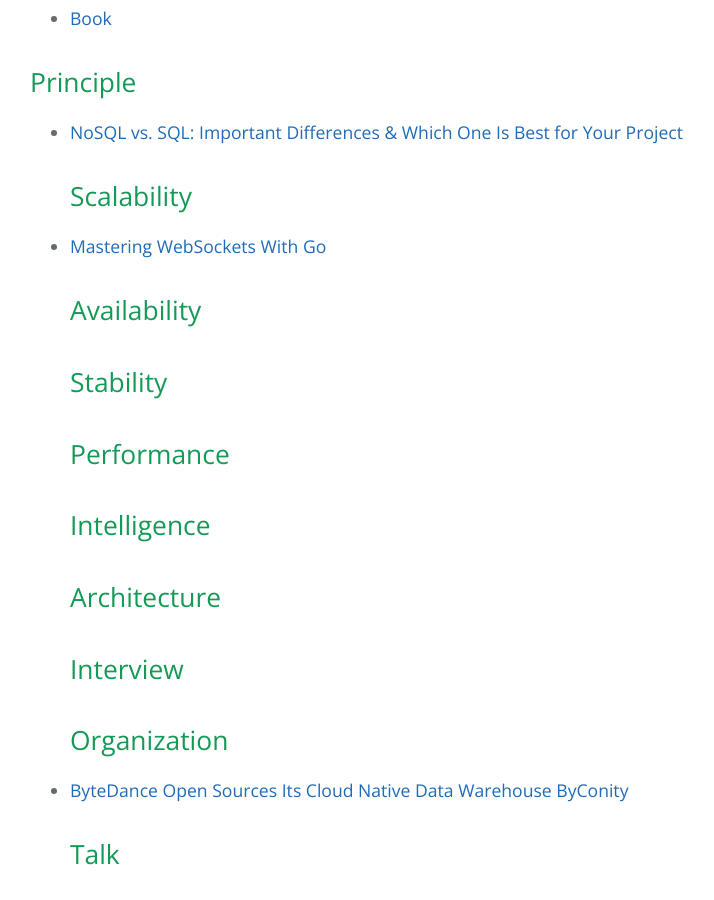
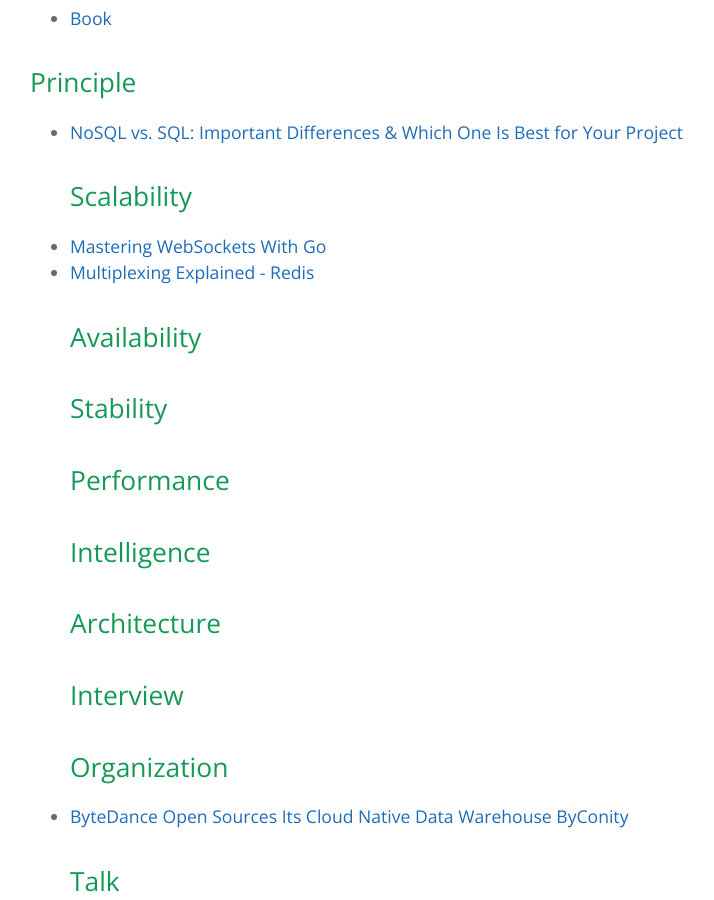
Before and after one commit to bienkma/bienkma.github.io, a Jekyll site: the page built from index.md, in a window 1280 px wide and 900 px high, scrolled down 1935 px. Shown: the whole window, without its empty margins (194-908 px from the left). Built offline with Jekyll 4.4.1, drawn with Linux system fonts in a browser that asks for light colours.

Commit message:
multiplexing link

```diff
--- a/index.md
+++ b/index.md
@@ -74,6 +74,7 @@ spec:
 * [NoSQL vs. SQL: Important Differences & Which One Is Best for Your Project](https://www.upwork.com/resources/nosql-vs-sql)
 ## Scalability
 * [Mastering WebSockets With Go](https://programmingpercy.tech/blog/mastering-websockets-with-go/)
+* [Multiplexing Explained - Redis](https://redis.com/blog/multiplexing-explained/)
 ## Availability
 ## Stability
 ## Performance
```
